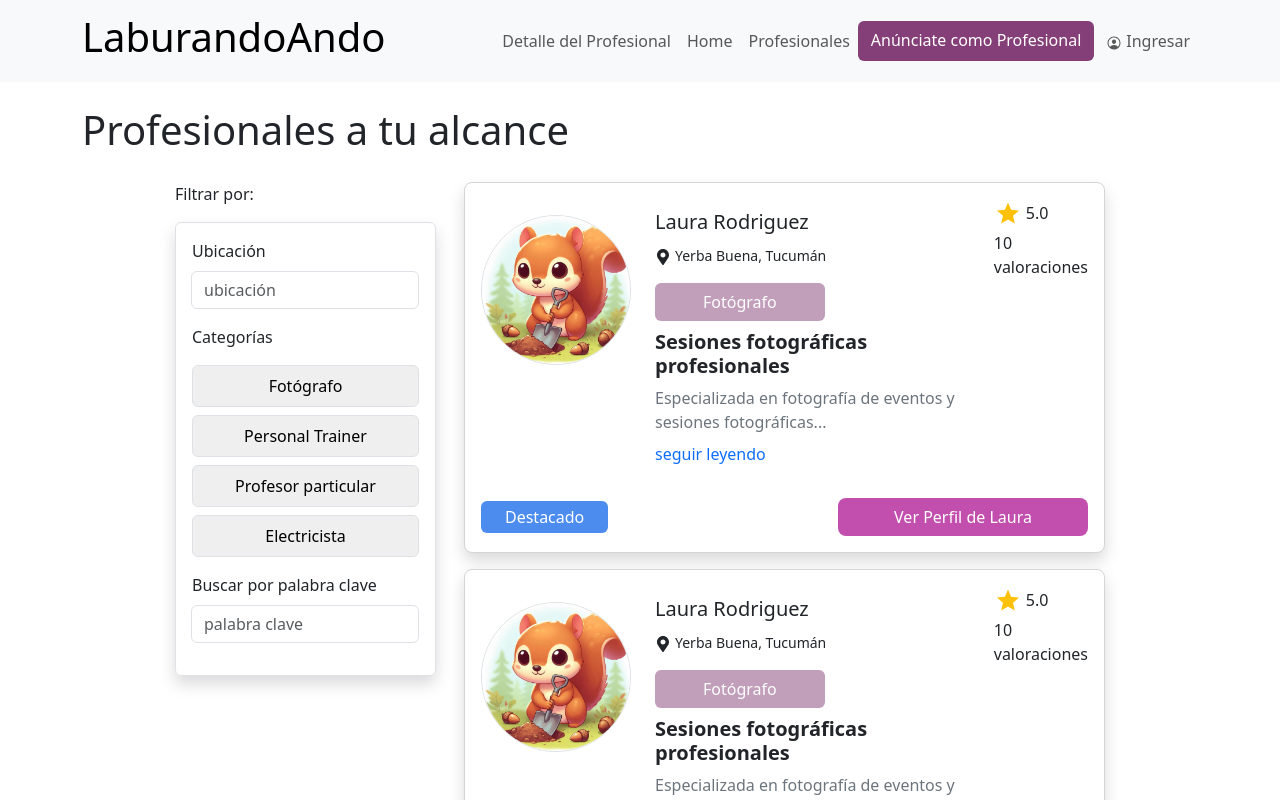
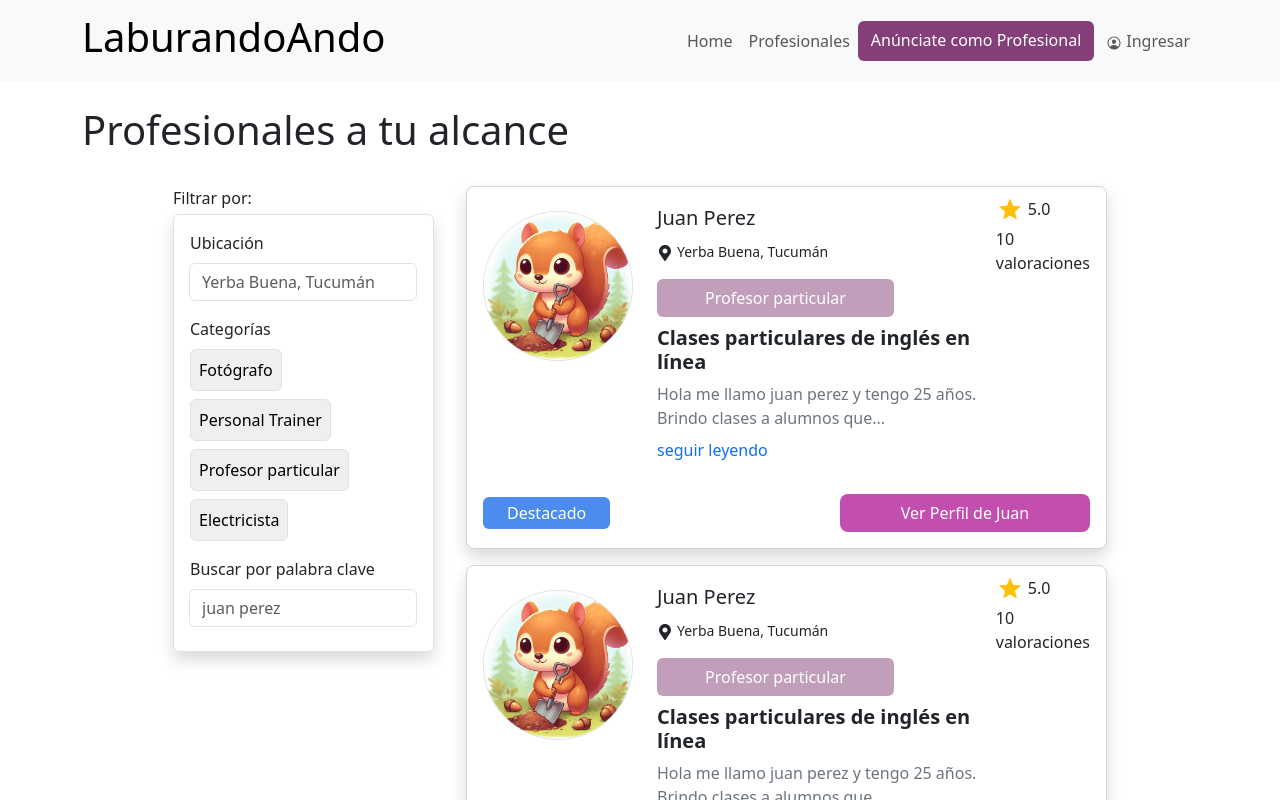
Before and after one commit to FranprzDev/LaburandoAndo, a React (Vite) app: page /profesionales in a window 1280 px wide. Shown: the top 800 px of the page. Built offline with nearby package versions, Linux system fonts and the light colour scheme.

Commit message:
Complete ruta de paginas en menu de navegacion. Corregi rutas en cp AppRouter. Agregue ruta al detalle en card de publicacion y quite flex-column a contenedor de categorias en pagina profesionales

```diff
--- a/src/components/Menu.jsx
+++ b/src/components/Menu.jsx
@@ -11,11 +11,10 @@ const Menu = () => {
         <Navbar.Toggle aria-controls="basic-navbar-nav" />
         <Navbar.Collapse id="basic-navbar-nav">
           <Nav className="ms-auto">
-            <Link to={'/detalleDelProfesional'} className='nav-link'>Detalle del Profesional</Link>
             <Link to={'/'} className='nav-link'>Home</Link>
-            <Link className='nav-link'>Profesionales</Link>
-            <Link className='btn btn-Profesional'>Anúnciate como Profesional</Link>
-            <Link className='nav-link'><IoPersonCircleOutline className='mx-1'/>Ingresar</Link>
+            <Link className='nav-link' to={'/profesionales'}>Profesionales</Link>
+            <Link className='btn btn-Profesional' to={'/registro-paso-uno'}>Anúnciate como Profesional</Link>
+            <Link className='nav-link' to={'/login'}><IoPersonCircleOutline className='mx-1'/>Ingresar</Link>
           </Nav>
         </Navbar.Collapse>
       </Container>
--- a/src/components/profesionales/CardPublicacion.jsx
+++ b/src/components/profesionales/CardPublicacion.jsx
@@ -6,15 +6,19 @@ import { IoMdStar } from "react-icons/io";
 
 const CardPublicacion = () => {
   return (
-    <div className="card cardPublication pt-2 pt-md-3 px-2 px-md-3 rounded-3 shadow">
+    <div className="card cardPublication pt-2 px-2 px-md-3 rounded-3 shadow">
       <div className="d-flex flex-column flex-md-row w-100 gap-2 gap-md-4 h-100">
         <div className="h-100 d-flex flex-column justify-content-between align-items-center mt-lg-3">
-          <img src={img} alt="" className="imgCardPublication border rounded-circle" />
+          <img
+            src={img}
+            alt="imagen de perfil"
+            className="imgCardPublication border rounded-circle"
+          />
         </div>
         <div className="d-flex flex-column flex-md-row justify-content-between ">
           <div className="d-flex flex-column gap-1 gap-md-2 pt-2 pb-2 pb-md-3 order-1 order-md-0">
             <p className="mb-0 fs-5 text-center fw-medium text-md-start">
-              Laura Rodriguez
+              Juan Perez
             </p>
             <small className="align-middle text-center text-md-start">
               <FaMapMarkerAlt className="fs-6 me-1" />
@@ -22,16 +26,19 @@ const CardPublicacion = () => {
             </small>
             <div className="  mt-3 text-center text-md-start w-100">
               <span className=" px-5 py-2 rounded-2 category opacity-50 text-white">
-                Fotógrafo
+                Profesor particular
               </span>
             </div>
             <h5 className="fw-bold pt-2 mb-0">
-              Sesiones fotográficas profesionales
+              Clases particulares de inglés en línea
             </h5>
             <p className="fs-6 text-secondary mb-0">
-              Especializada en fotografía de eventos y sesiones fotográficas...
+              Hola me llamo juan perez y tengo 25 años. Brindo clases a alumnos
+              que...
             </p>
-            <Link className="d-none d-md-block">seguir leyendo</Link>
+            <Link className="d-none d-md-block" to={"/detalle-profesional"}>
+              seguir leyendo
+            </Link>
           </div>
           <div className="d-flex flex-md-column justify-content-center gap-4 align-items-center justify-content-md-start gap-md-1 align-items-md-start">
             <div className="d-flex align-items-center gap-1">
@@ -47,8 +54,11 @@ const CardPublicacion = () => {
           <span>Destacado</span>
         </div>
 
-        <Link className="btn rounded-3 btnSeeProfile text-white">
-          Ver Perfil de Laura
+        <Link
+          className="btn rounded-3 btnSeeProfile text-white"
+          to={"/detalle-profesional"}
+        >
+          Ver Perfil de <span>Juan</span>
         </Link>
       </div>
     </div>
--- a/src/components/profesionales/Filtros.jsx
+++ b/src/components/profesionales/Filtros.jsx
@@ -4,7 +4,7 @@ import FormFiltros from './FormFiltros';
 const Filtros = () => {
     return (
         <div className='h-100'>
-            <p>Filtrar por:</p>
+            <p className='mb-1'>Filtrar por:</p>
             <FormFiltros></FormFiltros>
         </div>
     );
--- a/src/components/profesionales/FormFiltros.jsx
+++ b/src/components/profesionales/FormFiltros.jsx
@@ -3,28 +3,30 @@ import React from "react";
 const FormFiltros = () => {
   return (
     <div className="border p-2 p-md-3 rounded-2 shadow">
-      <div className="input-group mb-3">
+      <div className="input-group mb-2 mb-md-3">
         <label className="form-label fw-medium">Ubicación</label>
-        <input type="text" className="form-control w-100 rounded-2" placeholder="ubicación"/>
+        <input
+          type="text"
+          className="form-control w-100 rounded-2"
+          placeholder="Yerba Buena, Tucumán"
+        />
       </div>
-      <div className="d-flex flex-column gap-2 mb-3">
+      <div className="d-flex flex-wrap mb-2 mb-md-3">
         <label className="form-label fw-medium">Categorías</label>
-        <button className="py-2 w-100 rounded-2 border">
-            Fotógrafo
-        </button>
-        <button className="py-2 w-100 rounded-2 border">
-            Personal Trainer
-        </button>
-        <button className="py-2 w-100 rounded-2 border">
-            Profesor particular
-        </button>
-        <button className="py-2 w-100 rounded-2 border">
-            Electricista
-        </button>
+        <div className="d-flex flex-wrap gap-2">
+          <button className="p-2 rounded-2 border">Fotógrafo</button>
+          <button className="p-2 rounded-2 border">Personal Trainer</button>
+          <button className="p-2 rounded-2 border">Profesor particular</button>
+          <button className="p-2 rounded-2 border">Electricista</button>
+        </div>
       </div>
-      <div className="input-group mb-3">
+      <div className="input-group mb-2">
         <label className="form-label fw-medium">Buscar por palabra clave</label>
-        <input type="text" className="form-control w-100 rounded-2" placeholder="palabra clave"/>
+        <input
+          type="text"
+          className="form-control w-100 rounded-2"
+          placeholder="juan perez"
+        />
       </div>
     </div>
   );
--- a/src/pages/Profesionales.jsx
+++ b/src/pages/Profesionales.jsx
@@ -1,11 +1,11 @@
 import Filtros from "../components/profesionales/Filtros";
 import ListaPublicaciones from "../components/profesionales/ListaPublicaciones";
-import "../styles/profesionales.css"
+import "../styles/profesionales.css";
 
 const Profesionales = () => {
   return (
-        <section className='mainSection py-2 pb-md-5 pt-md-4 container'>
-            <div className="row gap-1 justify-content-center">
+    <section className="mainSection py-2 pb-md-5 pt-md-4 container">
+      <div className="row gap-2 justify-content-center">
         <article className=" mb-2 mb-md-3">
           <h1>Profesionales a tu alcance</h1>
         </article>
@@ -16,7 +16,6 @@ const Profesionales = () => {
           <ListaPublicaciones></ListaPublicaciones>
         </article>
       </div>
-
     </section>
   );
 };
--- a/src/router/AppRouter.jsx
+++ b/src/router/AppRouter.jsx
@@ -9,19 +9,27 @@ import MainLayout from "../components/MainLayout";
 import PublicacionProfesional from "../components/profesional/PublicacionProfesional";
 import PerfilProfesional from "../components/profesional/PerfilProfesional";
 import Profesionales from '../pages/Profesionales'
+import { BiLogIn } from 'react-icons/bi'
+import Login from '../pages/Login'
 
 
 const AppRouter = () => {
   return (
     <BrowserRouter>
       <Routes>
-        <Route path='/detalleDelProfesional' element={<DetalleDelProfesional/>}/>
-        <Route path='/registropasouno' element={<RegistroPasoUno></RegistroPasoUno>}/>
       <Route
           path='/'
           element={
             <MainLayout>
               <Home />
+            </MainLayout>
+          }
+        />
+        <Route
+          path='/detalle-profesional'
+          element={
+            <MainLayout>
+              <DetalleDelProfesional></DetalleDelProfesional>
             </MainLayout>
           }
         />
@@ -49,14 +57,19 @@ const AppRouter = () => {
             </PerfilLayout>
           }
         />
-        <Route path='/registropasouno' element={
+        <Route path='/registro-paso-uno' element={
           <MainLayout>
             <RegistroPasoUno></RegistroPasoUno>
           </MainLayout>
           }/>
-        <Route path='/registropasotres' element={
+        <Route path='/registro-paso-tres' element={
           <MainLayout>
             <RegistroPasoTres></RegistroPasoTres>
+          </MainLayout>
+          }/>
+          <Route path='/login' element={
+          <MainLayout>
+            <Login></Login>
           </MainLayout>
           }/>
       </Routes>
--- a/src/styles/profesionales.css
+++ b/src/styles/profesionales.css
@@ -57,7 +57,7 @@ a{
 @media all and (min-width: 1400px){
     .cardPublication{
         transition: 0.8s;
-        min-width: 800px;
+        min-width: 850px;
     }
 
     .cardPublication:hover{
```
Also changed, not shown: src/styles/home.css (+1 -19 lines). Lines whose indentation alone changed are shown as unchanged.
